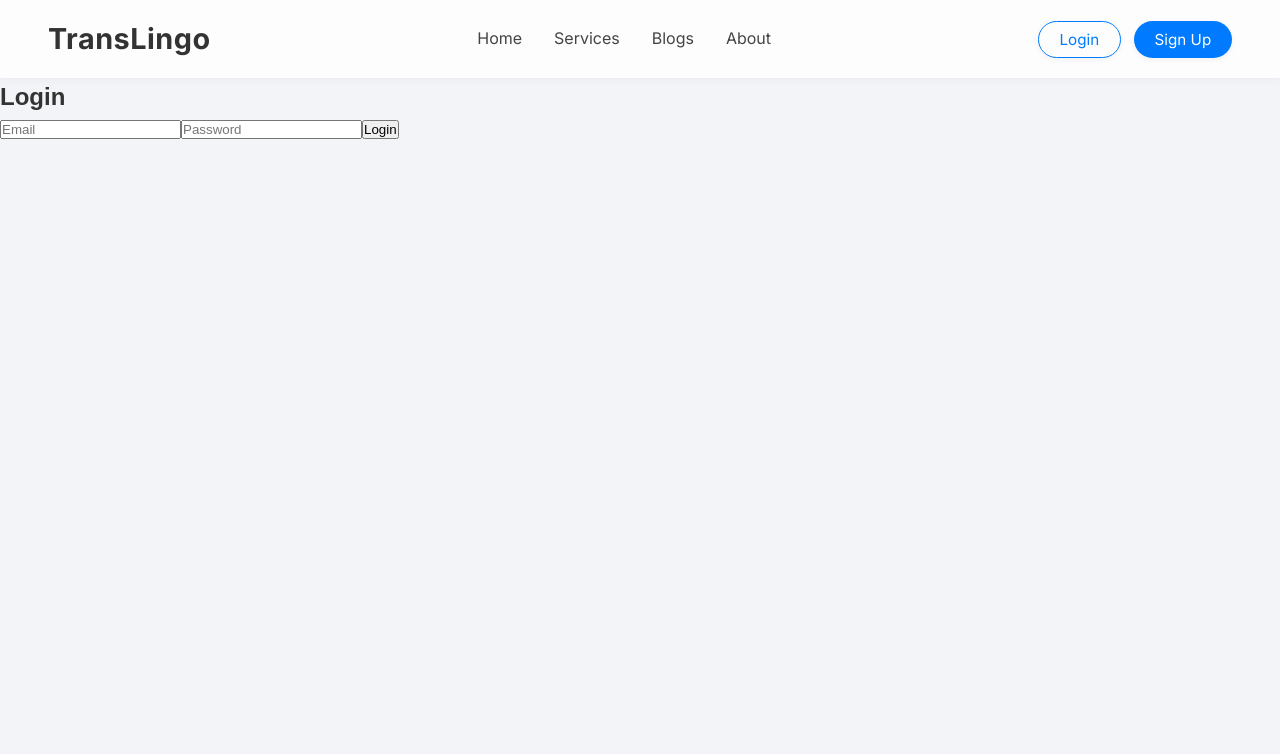
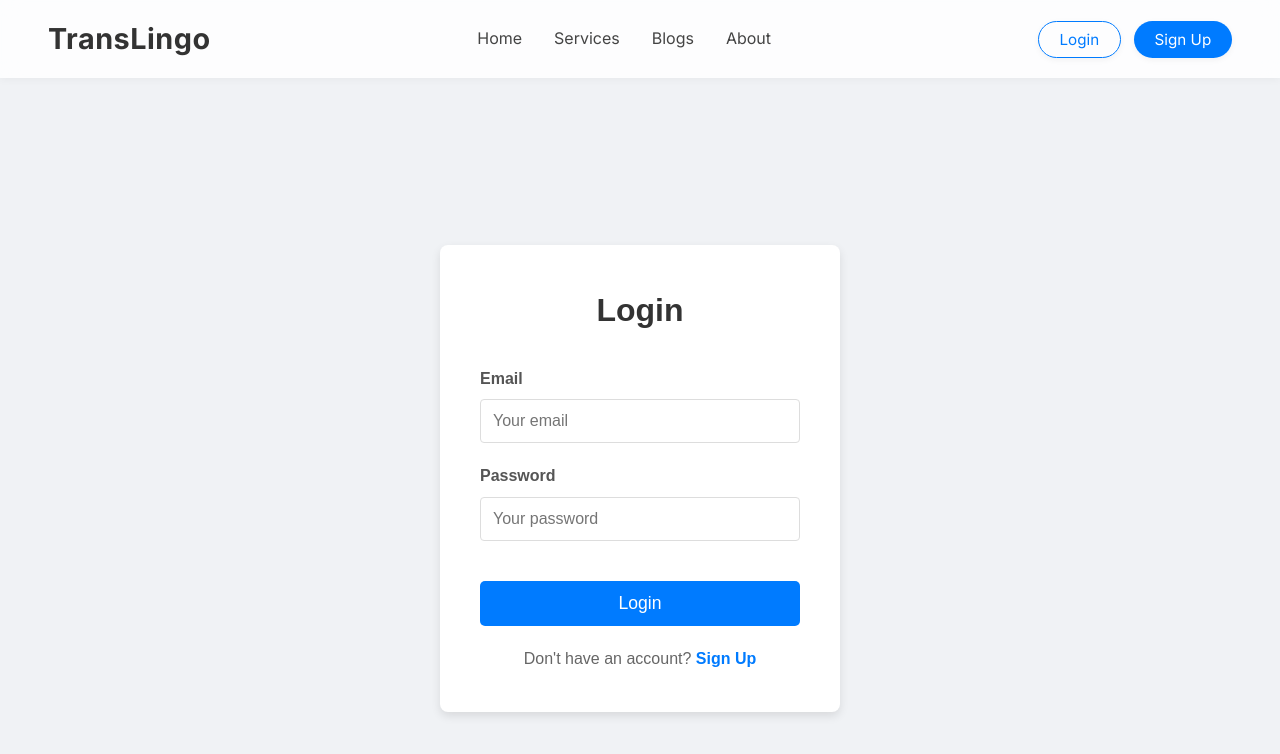
Before and after one commit to Aviral02git/TransLingo, a React (Create React App) app: page /login in a window 1280 px wide. Shown: the top 754 px of the page. Built offline with nearby package versions, Linux system fonts and the light colour scheme; no server answers.

Commit message:
login ui

```diff
--- a/src/firebase/firebase.js
+++ b/src/firebase/firebase.js
@@ -1,7 +1,8 @@
-// src/firebase.jsx
+
 import { initializeApp } from "firebase/app";
-import { getAnalytics } from "firebase/analytics";
+// import { getAnalytics } from "firebase/analytics";
 import { getAuth } from "firebase/auth";
+
 
 const firebaseConfig = {
   apiKey: process.env.REACT_APP_FIREBASE_API_KEY,
@@ -13,8 +14,7 @@ const firebaseConfig = {
   measurementId: "G-44GYPPT1XC"
 };
 
-// Initialize Firebase
 const app = initializeApp(firebaseConfig);
-const analytics = getAnalytics(app);
+// const analytics = getAnalytics(app);
 
 export const auth = getAuth(app);
--- /dev/null
+++ b/src/pages/Login.css
@@ -0,0 +1,93 @@
+/* src/pages/Login.css */
+
+.auth-container {
+    display: flex;
+    justify-content: center; /* Center horizontally */
+    align-items: center;     /* Center vertically */
+    /* min-height: calc(100vh - 60px); */ /* Adjust based on Navbar height to center content */
+                                        /* 100vh - height of navbar - to fill remaining viewport height */
+                                        /* You might need to check your Navbar's actual height and adjust 60px */
+    min-height: 100vh; /* A simpler starting point if Navbar isn't fixed or you want it behind */
+    background-color: #f0f2f5; /* Light background for the page */
+    padding: 20px;
+  }
+
+  .auth-card {
+    background-color: #ffffff;
+    padding: 40px;
+    border-radius: 8px;
+    box-shadow: 0 4px 10px rgba(0, 0, 0, 0.1); /* Subtle shadow for depth */
+    width: 100%;
+    max-width: 400px; /* Limit width for better readability on larger screens */
+    text-align: center;
+  }
+
+  .auth-card h2 {
+    font-size: 2em; /* Larger heading */
+    margin-bottom: 30px; /* Space below heading */
+    color: #333; /* Darker text for readability */
+  }
+
+  .auth-form {
+    display: flex;
+    flex-direction: column; /* Stack form elements vertically */
+    gap: 20px; /* Space between form groups */
+  }
+
+  .form-group {
+    text-align: left; /* Align labels to the left */
+  }
+
+  .form-group label {
+    display: block; /* Make label take its own line */
+    margin-bottom: 8px; /* Space between label and input */
+    font-weight: bold; /* Bold labels */
+    color: #555; /* Slightly lighter text than heading */
+  }
+
+  .form-group input {
+    width: 100%; /* Input takes full width of its parent */
+    padding: 12px;
+    border: 1px solid #ddd; /* Light grey border */
+    border-radius: 4px; /* Slightly rounded corners */
+    font-size: 1em;
+    box-sizing: border-box; /* Include padding and border in the element's total width and height */
+  }
+
+  .form-group input:focus {
+    border-color: #007bff; /* Highlight border color on focus */
+    outline: none; /* Remove default outline */
+    box-shadow: 0 0 0 2px rgba(0, 123, 255, 0.25); /* Subtle blue glow on focus */
+  }
+
+  .auth-button {
+    background-color: #007bff; /* Primary button color (matching Navbar's blue) */
+    color: white; /* White text on button */
+    padding: 12px 20px;
+    border: none;
+    border-radius: 5px;
+    font-size: 1.1em;
+    cursor: pointer; /* Indicate it's clickable */
+    transition: background-color 0.3s ease; /* Smooth transition on hover */
+    width: 100%; /* Make button full width of the card */
+    margin-top: 20px; /* Space above the button */
+  }
+
+  .auth-button:hover {
+    background-color: #0056b3; /* Darker blue on hover */
+  }
+
+  .auth-switch {
+    margin-top: 20px; /* Space above the switch link */
+    color: #666; /* Lighter text for the prompt */
+  }
+
+  .auth-switch a {
+    color: #007bff; /* Link color matching primary button */
+    text-decoration: none; /* No underline by default */
+    font-weight: bold;
+  }
+
+  .auth-switch a:hover {
+    text-decoration: underline; /* Underline on hover */
+  }
--- a/src/pages/Login.jsx
+++ b/src/pages/Login.jsx
@@ -1,8 +1,45 @@
+// // src/pages/Login.jsx
+// import React, { useState } from 'react';
+// import { signInWithEmailAndPassword } from 'firebase/auth';
+// import { auth } from '../firebase/firebase.js';
+// import { useNavigate } from 'react-router-dom';
+
+// function Login() {
+//   const [email, setEmail] = useState('');
+//   const [password, setPassword] = useState('');
+//   const navigate = useNavigate();
+
+//   const handleLogin = async (e) => {
+//     e.preventDefault();
+//     try {
+//       await signInWithEmailAndPassword(auth, email, password);
+//       alert('Login successful!');
+//       navigate('/');
+//     } catch (error) {
+//       alert(error.message);
+//     }
+//   };
+
+//   return (
+//     <form onSubmit={handleLogin}>
+//       <h2>Login</h2>
+//       <input type="email" placeholder="Email" onChange={(e) => setEmail(e.target.value)} required />
+//       <input type="password" placeholder="Password" onChange={(e) => setPassword(e.target.value)} required />
+//       <button type="submit">Login</button>
+//     </form>
+//   );
+// }
+
+// export default Login;
+
+
 // src/pages/Login.jsx
 import React, { useState } from 'react';
 import { signInWithEmailAndPassword } from 'firebase/auth';
 import { auth } from '../firebase/firebase.js';
-import { useNavigate } from 'react-router-dom';
+import { useNavigate, Link } from 'react-router-dom';
+
+import './Login.css';
 
 function Login() {
   const [email, setEmail] = useState('');
@@ -21,12 +58,39 @@ function Login() {
   };
 
   return (
-    <form onSubmit={handleLogin}>
-      <h2>Login</h2>
-      <input type="email" placeholder="Email" onChange={(e) => setEmail(e.target.value)} required />
-      <input type="password" placeholder="Password" onChange={(e) => setPassword(e.target.value)} required />
-      <button type="submit">Login</button>
-    </form>
+    <div className="auth-container">
+      <div className="auth-card">
+        <h2>Login</h2>
+        <form onSubmit={handleLogin} className="auth-form">
+          <div className="form-group">
+            <label htmlFor="email">Email</label>
+            <input
+              type="email"
+              id="email"
+              placeholder="Your email"
+              value={email}
+              onChange={(e) => setEmail(e.target.value)}
+              required
+            />
+          </div>
+          <div className="form-group">
+            <label htmlFor="password">Password</label>
+            <input
+              type="password"
+              id="password"
+              placeholder="Your password"
+              value={password}
+              onChange={(e) => setPassword(e.target.value)}
+              required
+            />
+          </div>
+          <button type="submit" className="auth-button">Login</button>
+        </form>
+        <p className="auth-switch">
+          Don't have an account? <Link to="/signup">Sign Up</Link>
+        </p>
+      </div>
+    </div>
   );
 }
 
--- /dev/null
+++ b/src/pages/Signup.css
@@ -0,0 +1,90 @@
+/* src/pages/Signup.css */
+
+.auth-container {
+    display: flex;
+    justify-content: center;
+    align-items: center;
+    min-height: 100vh;
+    background-color: #f0f2f5;
+    padding: 20px;
+  }
+
+  .auth-card {
+    background-color: #ffffff;
+    padding: 40px;
+    border-radius: 8px;
+    box-shadow: 0 4px 10px rgba(0, 0, 0, 0.1);
+    width: 100%;
+    max-width: 400px;
+    text-align: center;
+  }
+
+  .auth-card h2 {
+    font-size: 2em;
+    margin-bottom: 30px;
+    color: #333;
+  }
+
+  .auth-form {
+    display: flex;
+    flex-direction: column;
+    gap: 20px;
+  }
+
+  .form-group {
+    text-align: left; /* Align labels to the left */
+  }
+
+  .form-group label {
+    display: block;
+    margin-bottom: 8px;
+    font-weight: bold;
+    color: #555;
+  }
+
+  .form-group input {
+    width: 100%;
+    padding: 12px;
+    border: 1px solid #ddd;
+    border-radius: 4px;
+    font-size: 1em;
+    box-sizing: border-box;
+  }
+
+  .form-group input:focus {
+    border-color: #007bff;
+    outline: none;
+    box-shadow: 0 0 0 2px rgba(0, 123, 255, 0.25);
+  }
+
+  .auth-button {
+    background-color: #007bff;
+    color: white;
+    padding: 12px 20px;
+    border: none;
+    border-radius: 5px;
+    font-size: 1.1em;
+    cursor: pointer;
+    transition: background-color 0.3s ease;
+    width: 100%;
+    margin-top: 20px;
+  }
+
+  .auth-button:hover {
+    background-color: #0056b3;
+  }
+
+  .auth-switch {
+    margin-top: 20px;
+    color: #666;
+  }
+
+  .auth-switch a {
+    color: #007bff;
+    text-decoration: none;
+    font-weight: bold;
+  }
+
+  .auth-switch a:hover {
+    text-decoration: underline;
+  }
--- a/src/pages/Signup.jsx
+++ b/src/pages/Signup.jsx
@@ -1,8 +1,43 @@
-// src/pages/Signup.jsx
+// // src/pages/Signup.jsx
+// import React, { useState } from 'react';
+// import { createUserWithEmailAndPassword } from 'firebase/auth';
+// import { auth } from '../firebase/firebase.js';
+// import { useNavigate } from 'react-router-dom';
+
+// function Signup() {
+//   const [email, setEmail] = useState('');
+//   const [password, setPassword] = useState('');
+//   const navigate = useNavigate();
+
+//   const handleSignup = async (e) => {
+//     e.preventDefault();
+//     try {
+//       await createUserWithEmailAndPassword(auth, email, password);
+//       alert('Signup successful!');
+//       navigate('/'); // Redirect to home page
+//     } catch (error) {
+//       alert(error.message);
+//     }
+//   };
+
+//   return (
+//     <form onSubmit={handleSignup}>
+//       <h2>Signup</h2>
+//       <input type="email" placeholder="Email" onChange={(e) => setEmail(e.target.value)} required />
+//       <input type="password" placeholder="Password" onChange={(e) => setPassword(e.target.value)} required />
+//       <button type="submit">Sign Up</button>
+//     </form>
+//   );
+// }
+
+// export default Signup;
+
 import React, { useState } from 'react';
 import { createUserWithEmailAndPassword } from 'firebase/auth';
 import { auth } from '../firebase/firebase.js';
-import { useNavigate } from 'react-router-dom';
+import { useNavigate, Link } from 'react-router-dom';
+
+import './Signup.css';
 
 function Signup() {
   const [email, setEmail] = useState('');
@@ -14,19 +49,46 @@ function Signup() {
     try {
       await createUserWithEmailAndPassword(auth, email, password);
       alert('Signup successful!');
-      navigate('/'); // Redirect to home page
+      navigate('/');
     } catch (error) {
       alert(error.message);
     }
   };
 
   return (
-    <form onSubmit={handleSignup}>
-      <h2>Signup</h2>
-      <input type="email" placeholder="Email" onChange={(e) => setEmail(e.target.value)} required />
-      <input type="password" placeholder="Password" onChange={(e) => setPassword(e.target.value)} required />
-      <button type="submit">Sign Up</button>
-    </form>
+    <div className="auth-container">
+      <div className="auth-card">
+        <h2>Sign Up</h2>
+        <form onSubmit={handleSignup} className="auth-form">
+          <div className="form-group">
+            <label htmlFor="email">Email</label>
+            <input
+              type="email"
+              id="email"
+              placeholder="Your email"
+              value={email}
+              onChange={(e) => setEmail(e.target.value)}
+              required
+            />
+          </div>
+          <div className="form-group">
+            <label htmlFor="password">Password</label>
+            <input
+              type="password"
+              id="password"
+              placeholder="Create your password"
+              value={password}
+              onChange={(e) => setPassword(e.target.value)}
+              required
+            />
+          </div>
+          <button type="submit" className="auth-button">Sign Up</button>
+        </form>
+        <p className="auth-switch">
+          Already have an account? <Link to="/login">Login</Link>
+        </p>
+      </div>
+    </div>
   );
 }
 
```
